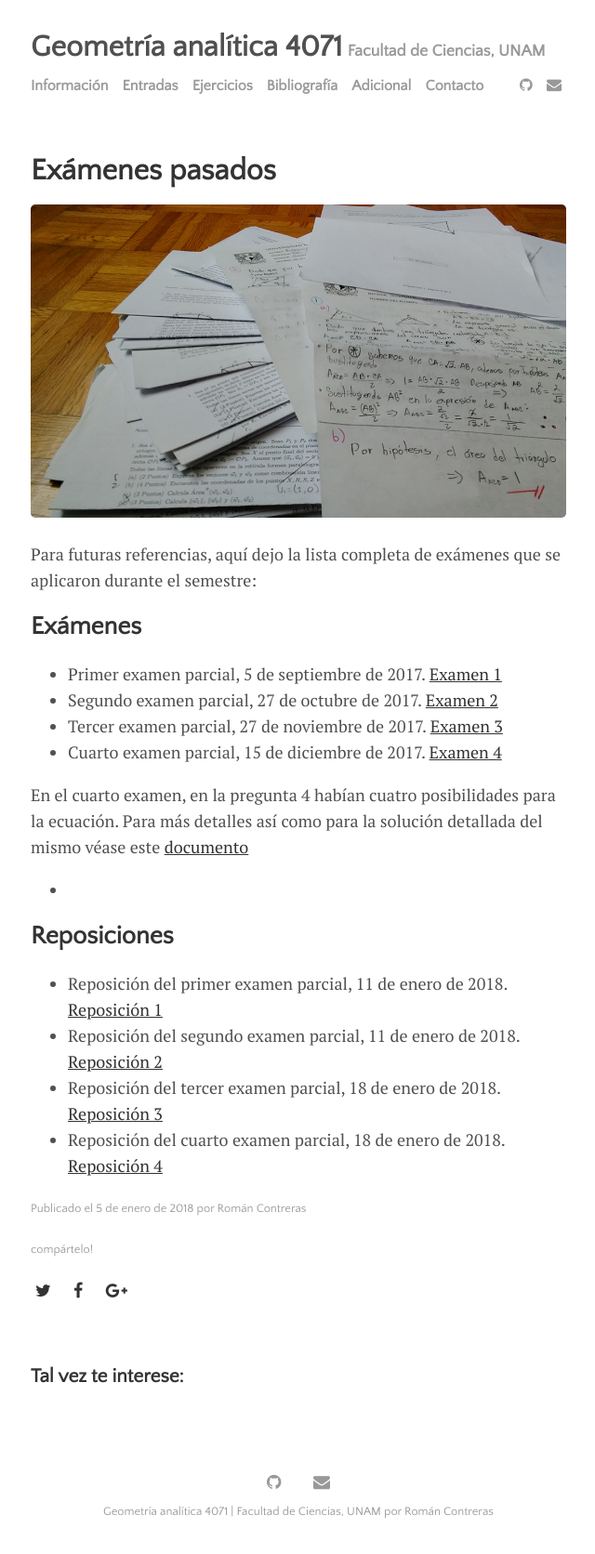
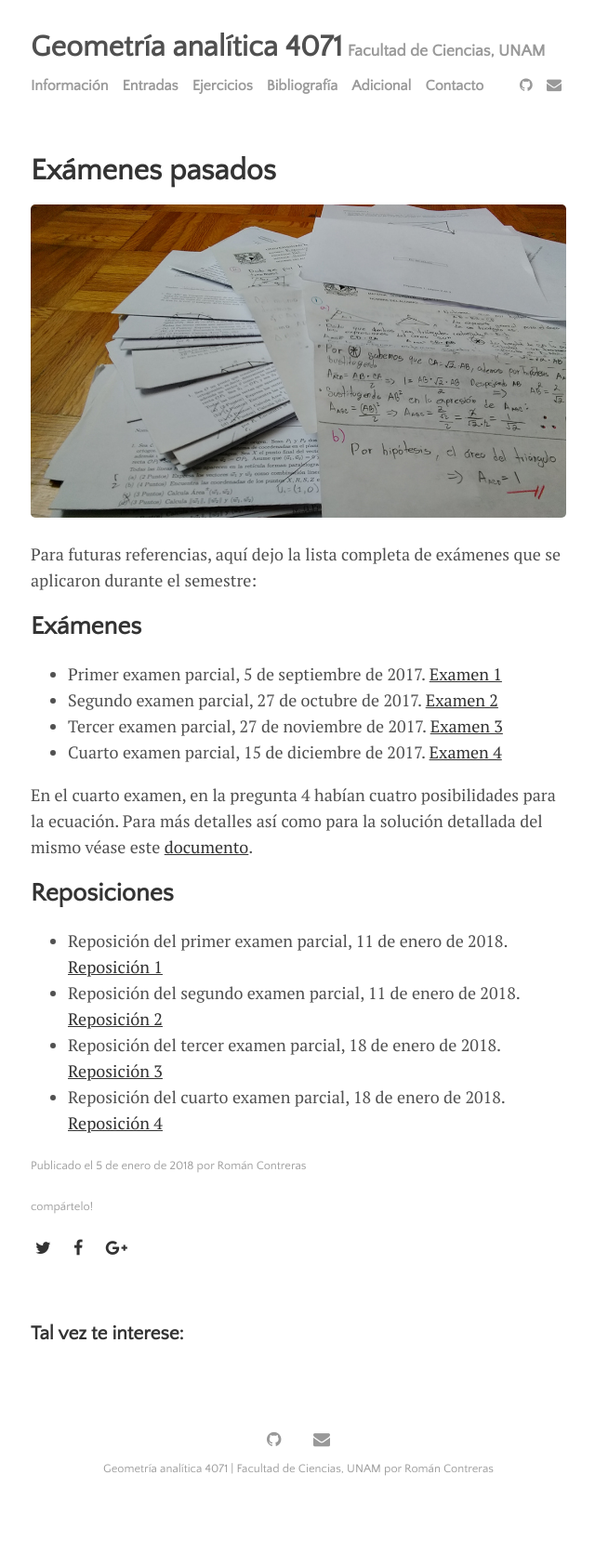
Before and after one commit to romanbott/analitica-4071, a Jekyll site: the page built from _posts/2018-01-05-examenes.md, in a window 1280 px wide. Shown: the whole page at 93% size, without its empty margins (319-959 px from the left). Built offline with Jekyll 4.4.1, drawn with Linux system fonts in a browser that asks for light colours; nearby versions of some CDN libraries; after the commit the page ends 1626 px from its top, so only the background shows below that.

```diff
--- a/_posts/2018-01-05-examenes.md
+++ b/_posts/2018-01-05-examenes.md
@@ -20,9 +20,7 @@ Para futuras referencias, aquí dejo la lista completa de exámenes que se aplic
 -  Cuarto examen parcial, 15 de diciembre de 2017. [Examen 4]({{site .baseurl}}/assets/examenes/examen4.pdf)
 
 En el cuarto examen, en la pregunta 4 habían cuatro posibilidades para la ecuación. Para más detalles así como
-para la solución detallada del mismo véase este [documento]({{site .baseurl}}/assets/examenes/solucion-examen4.pdf)
--
-
+para la solución detallada del mismo véase este [documento]({{site .baseurl}}/assets/examenes/solucion-examen4.pdf).
 
 
 ## Reposiciones
```
